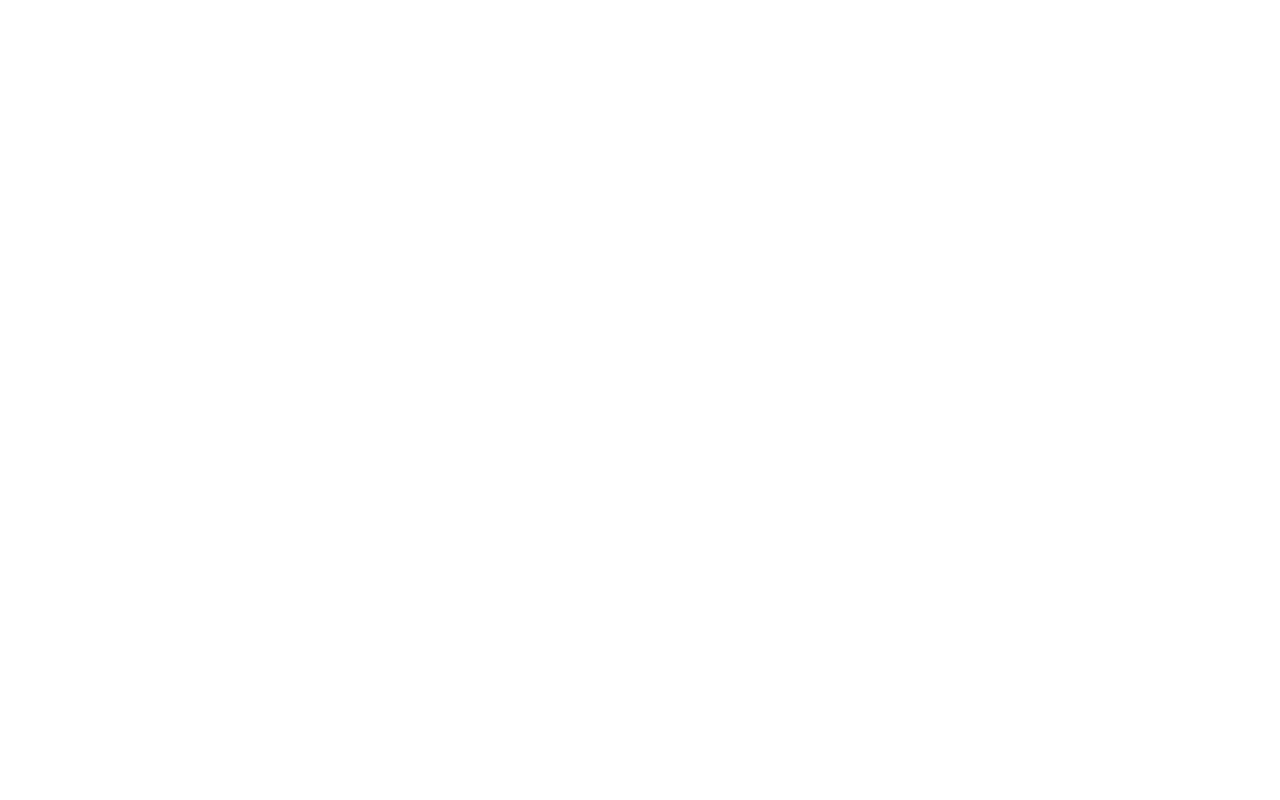
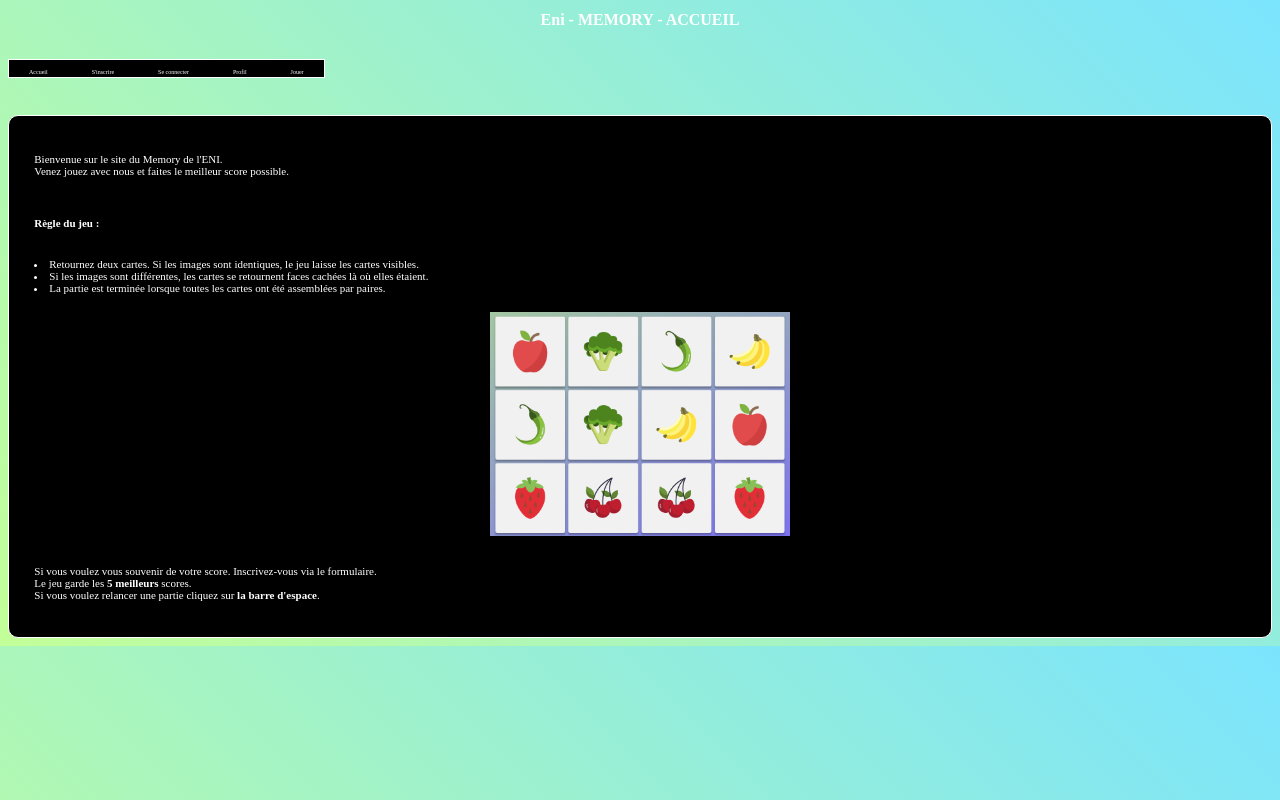
Before and after one commit to StephMPLA/memory-js, a plain HTML site: page index.html in a window 1280 px wide. Drawn offline with Linux system fonts and the light colour scheme.

Commit message:
2eme commit, page index et jouer HTML ok

```diff
--- a/css/style.css
+++ b/css/style.css
@@ -0,0 +1,43 @@
+body {
+   background: linear-gradient(45deg, #c3ff98, #7be4fe);
+  }
+
+h1  {
+    color: rgb(255, 255, 255);
+    text-align: center;
+    font-size: 1rem;
+}
+#inline,
+a {
+    margin-top: 5px;
+    display: inline-block;
+    margin: center;
+    font-size:0.5em;
+    padding: 10px;
+    color : white;
+    text-decoration: none;
+}
+
+.menu{
+    display: inline;
+    border: 1px solid rgb(255, 255, 255);
+    background-color: black;
+}
+
+.cadre{
+    border: 1px solid rgb(255, 255, 255);
+    border-radius: 10px;
+    background-color: black;
+    color: white;
+    padding :2%;
+    margin-top: 20px;
+}
+
+p,li{
+    font-size: 11px;
+}
+
+.imagecentrale{
+    display: flex;
+    justify-content: center;
+}
--- a/index.html
+++ b/index.html
@@ -1,11 +1,52 @@
 <!DOCTYPE html>
 <html lang="fr">
+
 <head>
     <meta charset="UTF-8">
     <meta name="viewport" content="width=device-width, initial-scale=1.0">
-    <title>Document</title>
+    <meta http-equiv="X-UA-Compatible" content="ie=edge">
+    <meta name="description" content="Projet ENI, refaire le jeu Memory">
+
+
+    <link rel="stylesheet" href="css/style.css">
+    <title>Memory game</title>
+    <script src="js/custom.js"></script>
+    <script src="js/responsive.js"></script>
 </head>
+
 <body>
+    <header>
+        <h1>Eni - MEMORY - ACCUEIL</h1>
+        <div class="menu">
+            <div id="inline"><a href="index.html">Accueil</a></div>
+            <div id="inline"><a href="sinscrire.html">S'inscrire</a></div>
+            <div id="inline"><a href="test.html">Se connecter</a></div>
+            <div id="inline"><a href="">Profil</a></div>
+            <div id="inline"><a href="">Jouer</a></div>
+        </div>
+    </header>
 
+    <section>
+        <div class="cadre">
+            <p> Bienvenue sur le site du Memory de l'ENI. <br>
+                Venez jouez avec nous et faites le meilleur score possible.</p>
+            </p>
+            <br>
+            <p><strong>Règle du jeu :</strong></p>
+            <br>
+            <li>Retournez deux cartes. Si les images sont identiques, le jeu laisse les cartes visibles.</li>
+            <li>Si les images sont différentes, les cartes se retournent faces cachées là où elles étaient.</li>
+            <li>La partie est terminée lorsque toutes les cartes ont été assemblées par paires.</li>
+            <br>
+            <div class="imagecentrale"><img src="img/memory_detail.png" width="300" alt=""></div>
+            <br>
+            <p>
+                Si vous voulez vous souvenir de votre score. Inscrivez-vous via le formulaire. <br>
+                Le jeu garde les <strong>5 meilleurs</strong> scores. <br>
+                Si vous voulez relancer une partie cliquez sur <strong>la barre d'espace</strong>.
+            </p>
+        </div>
+    </section>
 </body>
+
 </html>
--- /dev/null
+++ b/js/responsive.js
@@ -0,0 +1,23 @@
+adjustLayout();
+
+//Si l'ecran est redimensionné
+window.addEventListener('resize', adjustLayout);
+
+//appel la méthode
+function adjustLayout() {
+    //On récupère le container
+    const container = document.getElementById('.container');
+
+    //Si la largeur de l'écran est inférieur ou égal à 768px
+    //MOBILE
+    if(window.innerWidth <= 480 ) {
+            container.style.width = '100%';
+    }
+    //TABLETTE
+    else if(window.innerWidth <=768) {
+
+    }
+    else if(window.innerWidth <= 1024) {
+
+    }
+}
```
Also changed, not shown: jouer.html (added, +11 -0 lines), sinscrire.html (added, +41 -0 lines), img/1.svg (added), img/2.svg (added), img/3.svg (added), img/4.svg (added), img/5.svg (added), img/6.svg (added), img/memory_detail.png (added).
